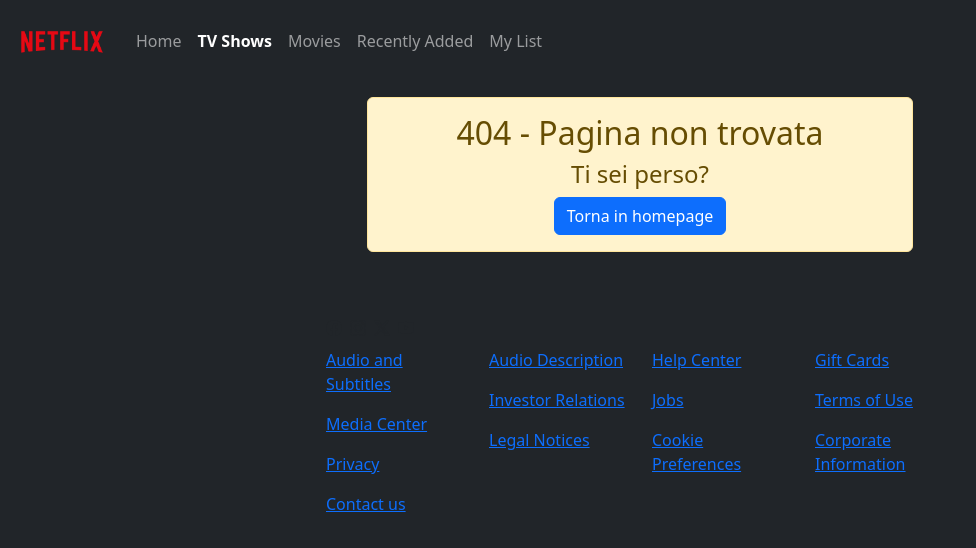
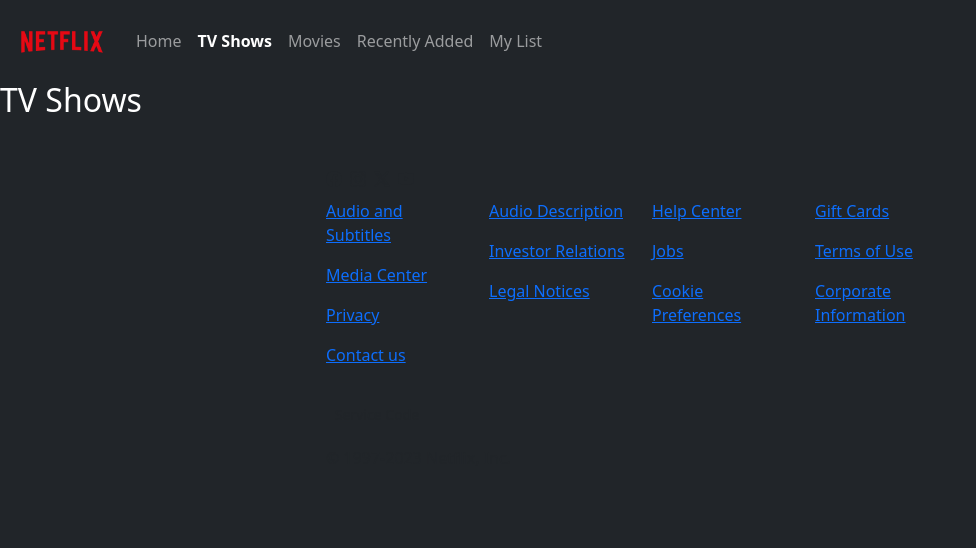
Before and after one commit to Dedes53/u3-w9-d5, a React (Vite) app: page /tv-shows in a window 1280 px wide. Shown: the top 548 px of the page, without its empty margins (0-976 px from the left). Built offline with nearby package versions, Linux system fonts and the light colour scheme.

Commit message:
Tv-Shows

```diff
--- a/src/App.jsx
+++ b/src/App.jsx
@@ -3,6 +3,7 @@
 import MyFooter from "./components/MyFooter";
 import Main from "./components/Main";
 import NotFound from "./components/NotFound";
+import TvShows from "./components/TvShows";
 function App() {
   return (
     <>
@@ -12,7 +13,7 @@
 
         <Routes>
           <Route path="/" element={<Main />} />
-
+          <Route path="/tv-shows" element={<TvShows />} />
 
 
           <Route path="*" element={<NotFound />} />
--- /dev/null
+++ b/src/components/TvShows.jsx
@@ -0,0 +1,9 @@
+
+
+const TvShows = function () {
+    return (
+        <h2 className="text-white">TV Shows</h2>
+    )
+}
+
+export default TvShows;
```
